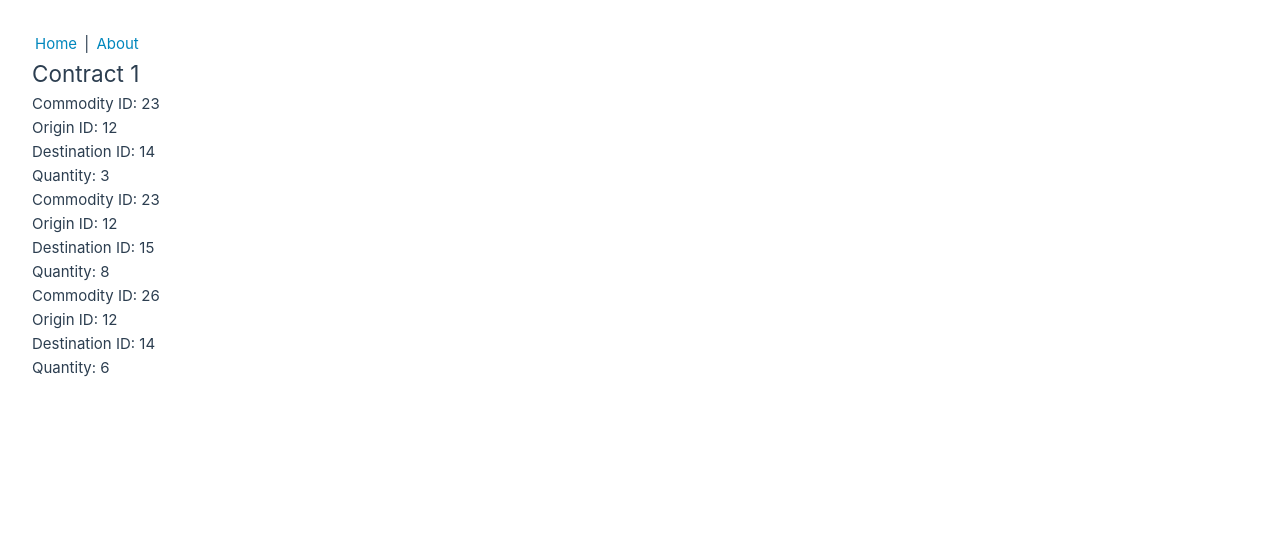
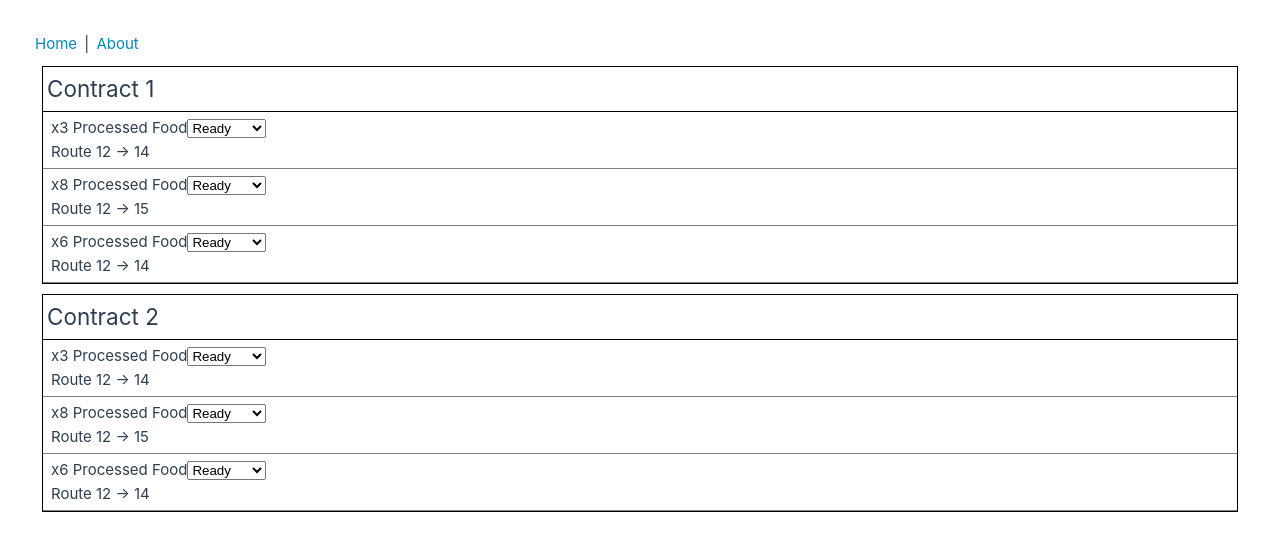
Before and after one commit to Ruadhan2301/SCHaulingManifest, a Vue app in the folder schm-project/: page / in a window 1280 px wide. Shown: the top 550 px of the page. Built offline with nearby package versions, Linux system fonts and the light colour scheme.

Commit message:
Adding Bootstrap

```diff
--- /dev/null
+++ b/package.json
@@ -0,0 +1,5 @@
+{
+  "dependencies": {
+    "bootstrap": "^5.3.3"
+  }
+}
--- a/schm-project/package.json
+++ b/schm-project/package.json
@@ -13,6 +13,7 @@
     "format": "prettier --write src/"
   },
   "dependencies": {
+    "bootstrap": "^5.3.3",
     "pinia": "^2.3.0",
     "vue": "^3.5.13",
     "vue-router": "^4.5.0"
--- a/schm-project/src/assets/main.css
+++ b/schm-project/src/assets/main.css
@@ -1,5 +1,4 @@
 @import './base.css';
-
 #app {
   max-width: 1280px;
   margin: 0 auto;
--- a/schm-project/src/enums/commodities.ts
+++ b/schm-project/src/enums/commodities.ts
@@ -1,4 +1,4 @@
-export enum Location {
+export enum Commodities {
   AcryliPlexComposite = 'AcryliPlex Composite',
   Agricium = 'Agricium',
   AgriciumOre = 'Agricium (Ore)',
--- a/schm-project/src/enums/locations.ts
+++ b/schm-project/src/enums/locations.ts
@@ -1,4 +1,4 @@
-export enum Location {
+export enum Locations {
   Location_A = 'A',
   Location_B = 'B',
   Location_C = 'C',
--- /dev/null
+++ b/schm-project/src/enums/payload-status.ts
@@ -0,0 +1,5 @@
+export enum PayloadStatus {
+  Ready = 'Ready',
+  Collected = 'Collected',
+  Delivered = 'Delivered',
+}
--- a/schm-project/src/stores/use-contract-store.ts
+++ b/schm-project/src/stores/use-contract-store.ts
@@ -1,9 +1,72 @@
 import { ref, computed } from 'vue'
 import { defineStore } from 'pinia'
 import type { Contract } from '../models/contract'
+import { Commodities } from '../enums/commodities'
+import { PayloadStatus } from '@/enums/payload-status'
 
 export const useContractStore = defineStore('contracts', () => {
-  const contracts = ref<Contract[]>()
+  const contracts = ref<Contract[]>([
+    {
+      id: 1,
+      name: 'Contract 1',
+      payloads: [
+        {
+          id: 1,
+          commodityID: Commodities.ProcessedFood,
+          originID: 12,
+          destinationID: 14,
+          quantity: 3,
+          status: PayloadStatus.Ready,
+        },
+        {
+          id: 2,
+          commodityID: Commodities.ProcessedFood,
+          originID: 12,
+          destinationID: 15,
+          quantity: 8,
+          status: PayloadStatus.Ready,
+        },
+        {
+          id: 3,
+          commodityID: Commodities.ProcessedFood,
+          originID: 12,
+          destinationID: 14,
+          quantity: 6,
+          status: PayloadStatus.Ready,
+        },
+      ],
+    },
+    {
+      id: 2,
+      name: 'Contract 2',
+      payloads: [
+        {
+          id: 4,
+          commodityID: Commodities.ProcessedFood,
+          originID: 12,
+          destinationID: 14,
+          quantity: 3,
+          status: PayloadStatus.Ready,
+        },
+        {
+          id: 5,
+          commodityID: Commodities.ProcessedFood,
+          originID: 12,
+          destinationID: 15,
+          quantity: 8,
+          status: PayloadStatus.Ready,
+        },
+        {
+          id: 6,
+          commodityID: Commodities.ProcessedFood,
+          originID: 12,
+          destinationID: 14,
+          quantity: 6,
+          status: PayloadStatus.Ready,
+        },
+      ],
+    },
+  ])
 
   return { contracts }
 })
--- a/schm-project/src/views/HomeView.vue
+++ b/schm-project/src/views/HomeView.vue
@@ -1,62 +1,64 @@
 <script setup lang="ts">
-  import NewContractForm from '../components/NewContractForm.vue'
-  import type { Contract } from '../models/contract'
+import NewContractForm from '../components/NewContractForm.vue'
+import type { Contract } from '../models/contract'
+import { onMounted, ref } from 'vue'
+import { useContractStore } from '../stores/use-contract-store'
+import { PayloadStatus } from '../enums/payload-status'
 
-  import { ref } from 'vue'
+const contracts = ref()
 
-  const contracts = ref<Contract[]>([
-    {
-      id: 1,
-      name: 'Contract 1',
-      payloads: [
-        {
-          id: 1,
-          commodityID: 23,
-          originID: 12,
-          destinationID: 14,
-          quantity: 3
-        },
-        {
-          id: 2,
-          commodityID: 23,
-          originID: 12,
-          destinationID: 15,
-          quantity: 8
-        },
-        {
-          id: 3,
-          commodityID: 26,
-          originID: 12,
-          destinationID: 14,
-          quantity: 6
-        }
-      ]
+onMounted(() => {
+  contracts.value = useContractStore().contracts
+})
+</script>
 
-    }
-  ])
-</script>
+<style scoped>
+.contract-block {
+  display: flex;
+  flex-direction: column;
+  border: 1px solid black;
+  margin: 10px;
+}
+.contract-block-header {
+  display: flex;
+  justify-content: space-between;
+  align-items: center;
+  border-bottom: 1px solid black;
+  font-weight: bold;
+  padding: 0.25rem;
+}
+.contract-block-body {
+  display: flex;
+  justify-content: space-between;
+  align-items: center;
+  border-bottom: 1px solid grey;
+  padding: 0.25rem 0.5rem;
+}
+</style>
 
 <template>
   <main>
     <!--<NewContractForm />-->
     <div id="main-contract-list">
-      <div v-for="contract in contracts" id="destination-instance">
-        <div id="destination-instance-header">
+      <div v-for="contract in contracts" id="destination-instance" class="contract-block">
+        <div id="destination-instance-header" class="contract-block-header">
           <h2>{{ contract.name }}</h2>
         </div>
-        <div v-for="payload in contract.payloads">
-          <div id="destination-instance-payload">
-            <p>Commodity ID: {{ payload.commodityID }}</p>
-            <p>Origin ID: {{ payload.originID }}</p>
-            <p>Destination ID: {{ payload.destinationID }}</p>
-            <p>Quantity: {{ payload.quantity }}</p>
+        <div v-for="payload in contract.payloads" class="contract-block-body">
+          <div id="destination-instance-payload" class="d-flex" style="display: flex;">
+            <div>
+              <p>x{{ payload.quantity }} {{ payload.commodityID }}</p>
+              <p>Route {{ payload.originID }} -> {{ payload.destinationID }}</p>
+            </div>
+            <div class="ml-auto">
+              <select v-model="payload.status">
+                <option v-for="status in PayloadStatus" :value="status">{{ status }}</option>
+              </select>
+            </div>
           </div>
         </div>
-
       </div>
     </div>
-    <div id="main-destination-list">
-
-    </div>
+    <div id="main-destination-list"></div>
   </main>
 </template>
```
Also changed, not shown: schm-project/src/models/contract.ts (+4 -3 lines), schm-project/src/models/payload.ts (+6 -3 lines), 2 other files (tests, documents, lock files or other folders). Lines whose indentation alone changed are shown as unchanged.
